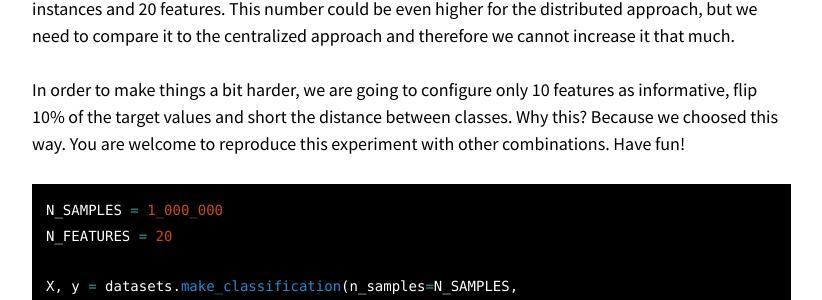
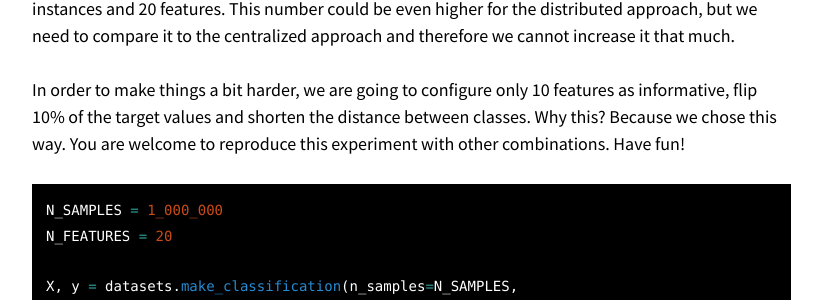
Before and after one commit to NeowayLabs/neowaylabs.github.io, a Jekyll site: the page built from _posts/2022-01-20-distributed-training-with-pyspark.md, in a window 1280 px wide and 900 px high, scrolled down 1623 px. Shown: the part 182-482 px from the top of the window, without its empty margins (343-1165 px from the left). Built offline with Jekyll 4.4.1, drawn with Linux system fonts in a browser that asks for light colours; nearby versions of some CDN libraries; comment, search, counter and statistics services are not loaded.

Commit message:
Update _posts/2022-01-20-distributed-training-with-pyspark.md
Co-authored-by: Luiz Felipe Manke <37818079+luizmanke@users.noreply.github.com>

````diff
--- a/_posts/2022-01-20-distributed-training-with-pyspark.md
+++ b/_posts/2022-01-20-distributed-training-with-pyspark.md
@@ -54,7 +54,7 @@ sns.set(rc={'figure.figsize':(17,5)})
 
 For this experiment, we are going to use a synthetic dataset using sklearn `datasets.make_classification` to generate the data. The dataset will contain one million instances and 20 features. This number could be even higher for the distributed approach, but we need to compare it to the centralized approach and therefore we cannot increase it that much.
 
-In order to make things a bit harder, we are going to configure only 10 features as informative, flip 10% of the target values and short the distance between classes. Why this? Because we choosed this way. You are welcome to reproduce this experiment with other combinations. Have fun!
+In order to make things a bit harder, we are going to configure only 10 features as informative, flip 10% of the target values and shorten the distance between classes. Why this? Because we chose this way. You are welcome to reproduce this experiment with other combinations. Have fun!
 
 
 ```python
````
